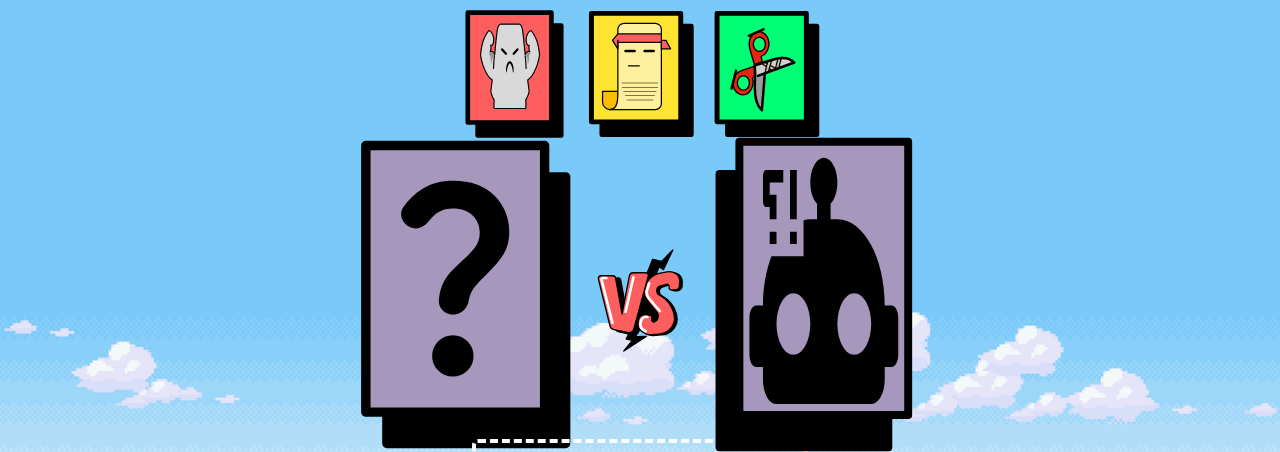
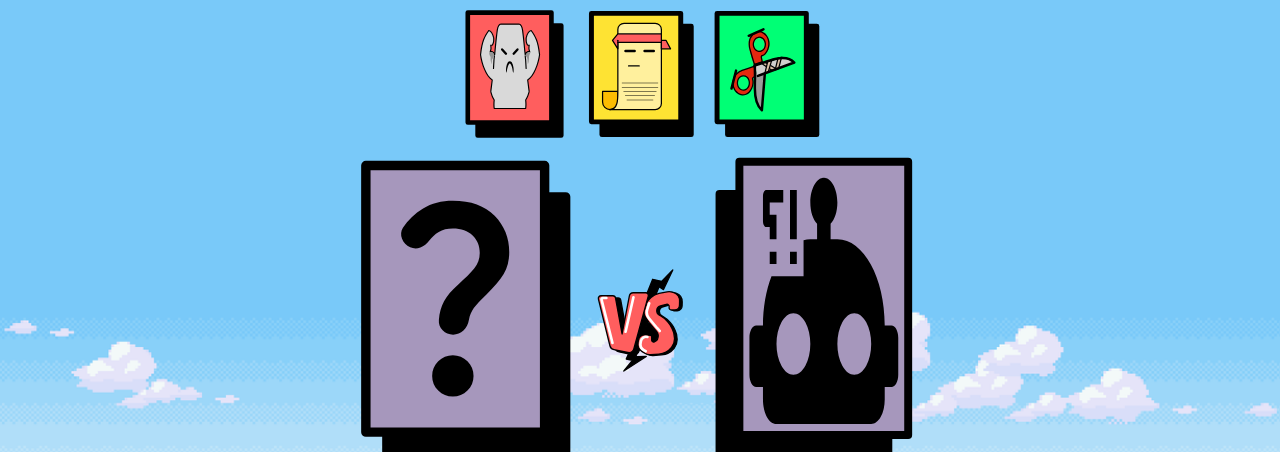
Before and after one commit to Bryaron/PiedraPapelTijeras, a plain HTML site: page index.html in a window 1280 px wide. Shown: the part 77-529 px from the top of the page. Drawn offline with Linux system fonts and the light colour scheme.

Commit message:
Update styles.css

```diff
--- a/assets/css/styles.css
+++ b/assets/css/styles.css
@@ -106,7 +106,7 @@ body {
     display: flex;
     justify-content: center;
     align-items: center;
-    height: 35%;
+    height: 40%;
     width: 100%;
     min-height: 213px;
     max-height: 350px; /* 350 */
```
